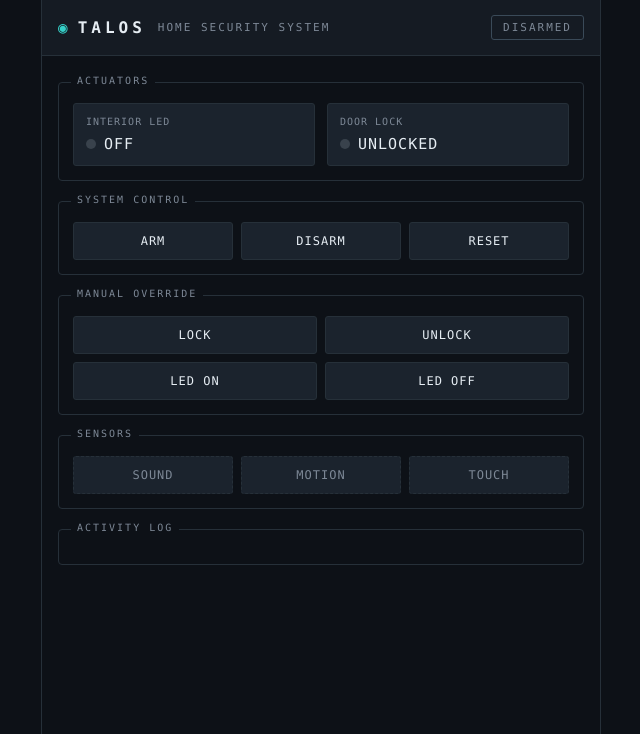
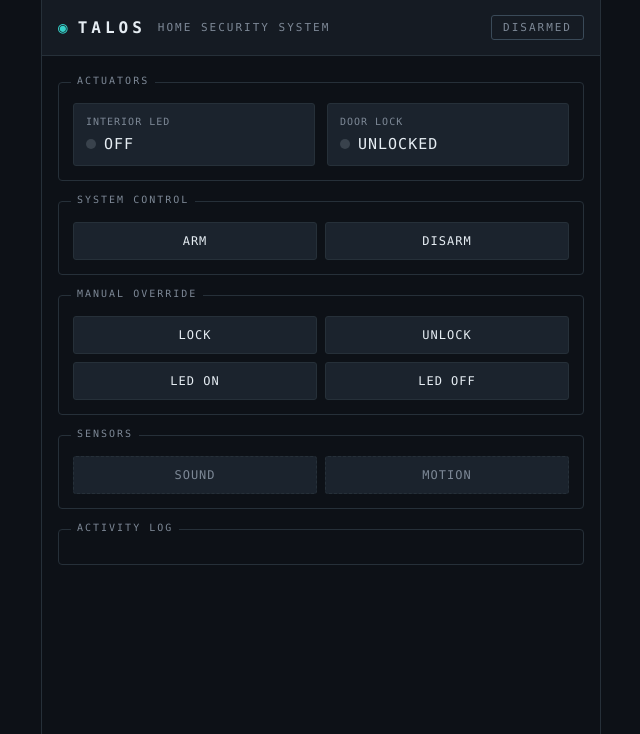
Before and after one commit to taycindy/inf1006-talos, a Flask app: page / in a window 1280 px wide. Shown: the top 734 px of the page, without its empty margins (319-959 px from the left). Run offline with Flask 3, Linux system fonts and the light colour scheme; data that the repository does not hold is empty; some libraries are stand-ins or nearby versions.

Commit message:
removed touch sensor

```diff
--- a/webapp/config.py
+++ b/webapp/config.py
@@ -11,7 +11,6 @@ WEB_PORT = 5000
 # Sensors publish -> controller reacts
 T_SOUND  = "home/sensor/sound"
 T_MOTION = "home/sensor/motion"
-T_TOUCH  = "home/sensor/touch"
 # Controller publishes -> actuators react
 T_LED    = "home/actuator/led"
 T_SERVO  = "home/actuator/servo"
--- a/webapp/mqtt_client.py
+++ b/webapp/mqtt_client.py
@@ -31,7 +31,7 @@ def _on_connect(client, userdata, flags, reason_code, properties):
 
 
 def _on_message(client, userdata, msg):
-    kind = msg.topic.rsplit("/", 1)[-1]        # sound | motion | touch
+    kind = msg.topic.rsplit("/", 1)[-1]        # sound | motion
     try:
         payload = json.loads(msg.payload.decode())
     except (ValueError, UnicodeDecodeError):
--- a/webapp/templates/index.html
+++ b/webapp/templates/index.html
@@ -99,7 +99,6 @@
       <div class="row">
         <button id="btn-arm" onclick="cmd('arm')">ARM</button>
         <button onclick="cmd('disarm')">DISARM</button>
-        <button onclick="cmd('reset')">RESET</button>
       </div>
     </div>
     <div class="group">
@@ -118,7 +117,6 @@
       <div class="row">
         <button class="sim" onclick="sim('sound', this)">SOUND</button>
         <button class="sim" onclick="sim('motion', this)">MOTION</button>
-        <button class="sim" onclick="sim('touch', this)">TOUCH</button>
       </div>
     </div>
     <div class="group">
```
Also changed, not shown: webapp/controller.py (+2 -5 lines).
